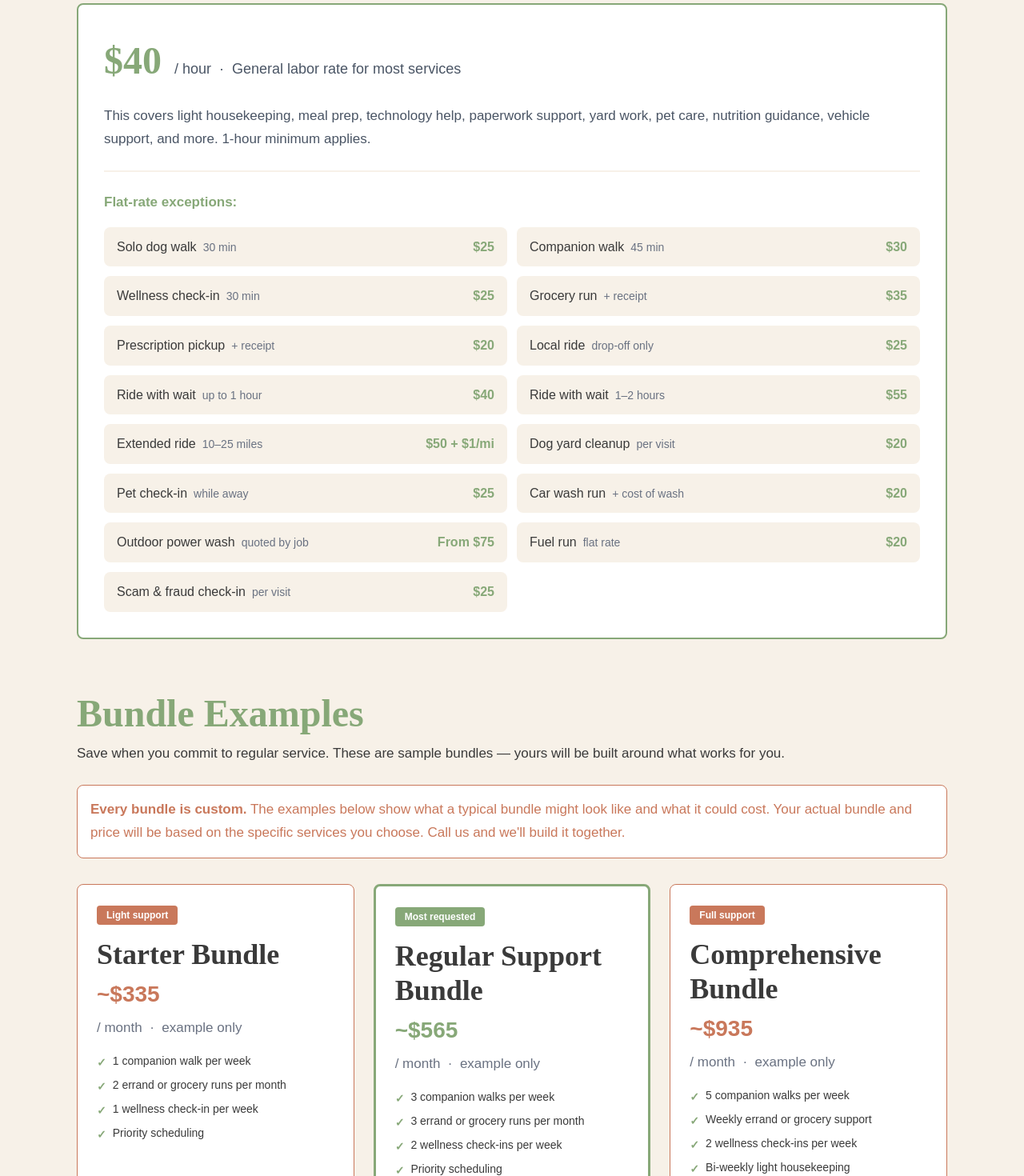
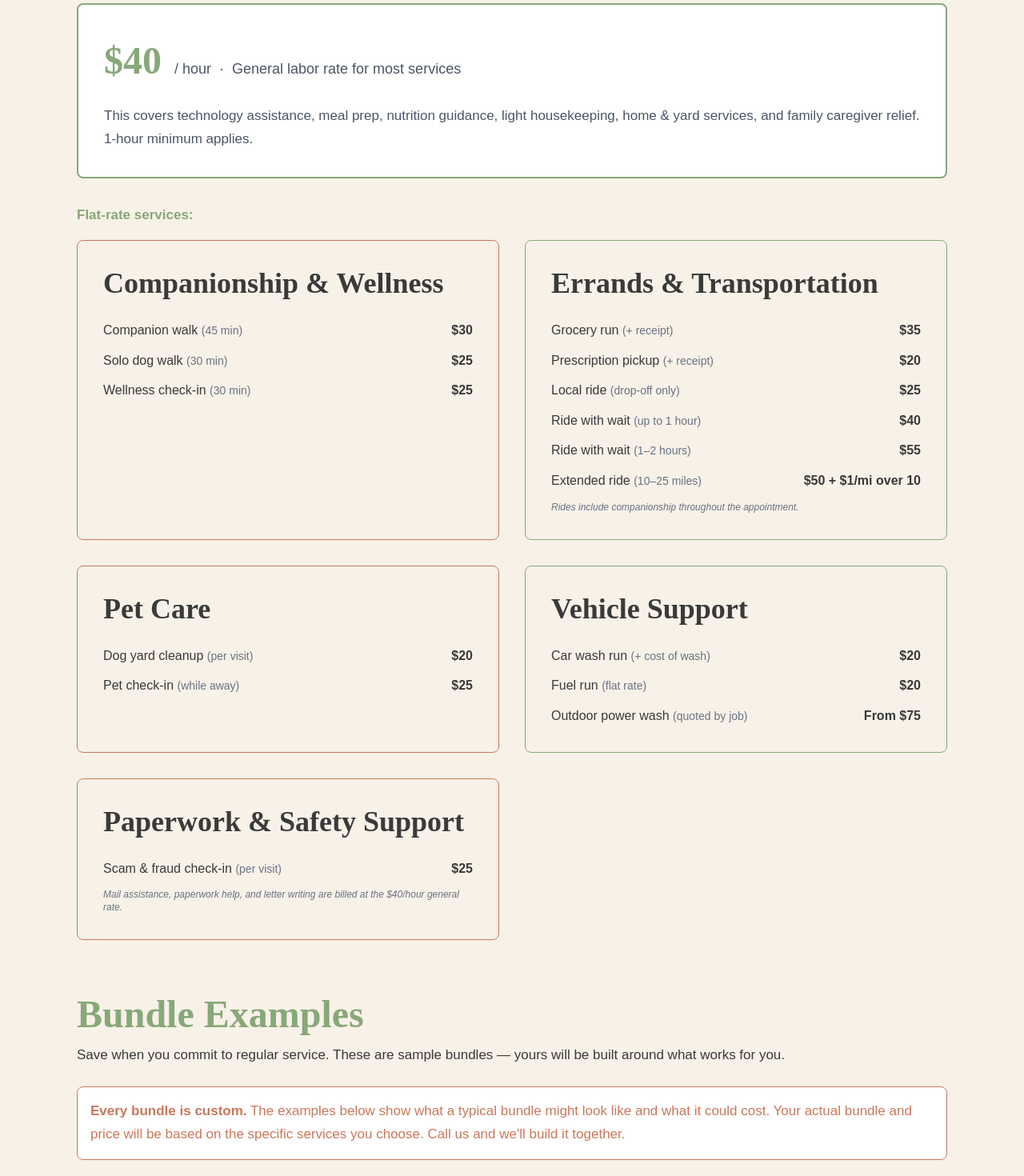
Before and after one commit to GoodCompanySCS/goodcompany-scs, a Next.js app: page /pricing in a window 1280 px wide. Shown: the part 600-2070 px from the top of the page at 80% size. Built offline with nearby package versions, Linux system fonts and the light colour scheme.

Commit message:
Update page.tsx

```diff
--- a/app/pricing/page.tsx
+++ b/app/pricing/page.tsx
@@ -13,52 +13,118 @@ export default function Pricing() {
             <h2 style={{ color: 'var(--terracotta)' }} className="mb-2">À La Carte Services</h2>
             <p className="text-lg mb-8">Pay as you go. No commitment required.</p>
 
-            {/* Base Rate Card */}
+            {/* Base Rate */}
             <div style={{ backgroundColor: 'white', borderColor: 'var(--sage)', borderWidth: '2px' }} className="p-8 rounded-lg mb-8">
               <div className="flex items-baseline gap-4 mb-4">
                 <span style={{ color: 'var(--sage)', fontSize: '3rem', fontWeight: '700', fontFamily: 'Fraunces' }}>$40</span>
                 <span className="text-lg text-gray-600">/ hour &nbsp;·&nbsp; General labor rate for most services</span>
               </div>
-              <p className="text-gray-600 mb-6">
-                This covers light housekeeping, meal prep, technology help, paperwork support, yard work, pet care, nutrition guidance, vehicle support, and more. 1-hour minimum applies.
+              <p className="text-gray-600">
+                This covers technology assistance, meal prep, nutrition guidance, light housekeeping, home & yard services, and family caregiver relief. 1-hour minimum applies.
               </p>
+            </div>
 
-              <div style={{ borderTopColor: 'var(--cream)', borderTopWidth: '2px' }} className="pt-6">
-                <p className="font-semibold mb-4" style={{ color: 'var(--sage)' }}>Flat-rate exceptions:</p>
-                <div className="grid grid-cols-1 md:grid-cols-2 gap-3">
+            {/* Flat-Rate Categories */}
+            <p className="font-semibold text-lg mb-4" style={{ color: 'var(--sage)' }}>Flat-rate services:</p>
+            <div className="grid grid-cols-1 md:grid-cols-2 gap-8">
 
-                  {[
-                    { name: 'Solo dog walk', note: '30 min', price: '$25' },
-                    { name: 'Companion walk', note: '45 min', price: '$30' },
-                    { name: 'Wellness check-in', note: '30 min', price: '$25' },
-                    { name: 'Grocery run', note: '+ receipt', price: '$35' },
-                    { name: 'Prescription pickup', note: '+ receipt', price: '$20' },
-                    { name: 'Local ride', note: 'drop-off only', price: '$25' },
-                    { name: 'Ride with wait', note: 'up to 1 hour', price: '$40' },
-                    { name: 'Ride with wait', note: '1–2 hours', price: '$55' },
-                    { name: 'Extended ride', note: '10–25 miles', price: '$50 + $1/mi' },
-                    { name: 'Dog yard cleanup', note: 'per visit', price: '$20' },
-                    { name: 'Pet check-in', note: 'while away', price: '$25' },
-                    { name: 'Car wash run', note: '+ cost of wash', price: '$20' },
-                    { name: 'Outdoor power wash', note: 'quoted by job', price: 'From $75' },
-                    { name: 'Fuel run', note: 'flat rate', price: '$20' },
-                    { name: 'Scam & fraud check-in', note: 'per visit', price: '$25' },
-                  ].map((item, i) => (
-                    <div
-                      key={i}
-                      style={{ backgroundColor: 'var(--cream)', borderRadius: '8px' }}
-                      className="flex justify-between items-center px-4 py-3"
-                    >
-                      <div>
-                        <span className="font-medium">{item.name}</span>
-                        <span className="text-sm text-gray-500 ml-2">{item.note}</span>
-                      </div>
-                      <span className="font-bold ml-4 whitespace-nowrap" style={{ color: 'var(--sage)' }}>{item.price}</span>
-                    </div>
-                  ))}
+              {/* Companionship & Wellness */}
+              <div style={{ borderColor: 'var(--terracotta)', borderWidth: '1px' }} className="p-8 rounded-lg">
+                <h3 className="mb-6">Companionship & Wellness</h3>
+                <ul className="space-y-3">
+                  <li className="flex justify-between">
+                    <span>Companion walk <span className="text-sm text-gray-500">(45 min)</span></span>
+                    <span className="font-semibold">$30</span>
+                  </li>
+                  <li className="flex justify-between">
+                    <span>Solo dog walk <span className="text-sm text-gray-500">(30 min)</span></span>
+                    <span className="font-semibold">$25</span>
+                  </li>
+                  <li className="flex justify-between">
+                    <span>Wellness check-in <span className="text-sm text-gray-500">(30 min)</span></span>
+                    <span className="font-semibold">$25</span>
+                  </li>
+                </ul>
+              </div>
 
-                </div>
+              {/* Errands & Transportation */}
+              <div style={{ borderColor: 'var(--sage)', borderWidth: '1px' }} className="p-8 rounded-lg">
+                <h3 className="mb-6">Errands & Transportation</h3>
+                <ul className="space-y-3">
+                  <li className="flex justify-between">
+                    <span>Grocery run <span className="text-sm text-gray-500">(+ receipt)</span></span>
+                    <span className="font-semibold">$35</span>
+                  </li>
+                  <li className="flex justify-between">
+                    <span>Prescription pickup <span className="text-sm text-gray-500">(+ receipt)</span></span>
+                    <span className="font-semibold">$20</span>
+                  </li>
+                  <li className="flex justify-between">
+                    <span>Local ride <span className="text-sm text-gray-500">(drop-off only)</span></span>
+                    <span className="font-semibold">$25</span>
+                  </li>
+                  <li className="flex justify-between">
+                    <span>Ride with wait <span className="text-sm text-gray-500">(up to 1 hour)</span></span>
+                    <span className="font-semibold">$40</span>
+                  </li>
+                  <li className="flex justify-between">
+                    <span>Ride with wait <span className="text-sm text-gray-500">(1–2 hours)</span></span>
+                    <span className="font-semibold">$55</span>
+                  </li>
+                  <li className="flex justify-between">
+                    <span>Extended ride <span className="text-sm text-gray-500">(10–25 miles)</span></span>
+                    <span className="font-semibold">$50 + $1/mi over 10</span>
+                  </li>
+                  <li className="text-xs text-gray-500 italic mt-2">Rides include companionship throughout the appointment.</li>
+                </ul>
               </div>
+
+              {/* Pet Care */}
+              <div style={{ borderColor: 'var(--terracotta)', borderWidth: '1px' }} className="p-8 rounded-lg">
+                <h3 className="mb-6">Pet Care</h3>
+                <ul className="space-y-3">
+                  <li className="flex justify-between">
+                    <span>Dog yard cleanup <span className="text-sm text-gray-500">(per visit)</span></span>
+                    <span className="font-semibold">$20</span>
+                  </li>
+                  <li className="flex justify-between">
+                    <span>Pet check-in <span className="text-sm text-gray-500">(while away)</span></span>
+                    <span className="font-semibold">$25</span>
+                  </li>
+                </ul>
+              </div>
+
+              {/* Vehicle Support */}
+              <div style={{ borderColor: 'var(--sage)', borderWidth: '1px' }} className="p-8 rounded-lg">
+                <h3 className="mb-6">Vehicle Support</h3>
+                <ul className="space-y-3">
+                  <li className="flex justify-between">
+                    <span>Car wash run <span className="text-sm text-gray-500">(+ cost of wash)</span></span>
+                    <span className="font-semibold">$20</span>
+                  </li>
+                  <li className="flex justify-between">
+                    <span>Fuel run <span className="text-sm text-gray-500">(flat rate)</span></span>
+                    <span className="font-semibold">$20</span>
+                  </li>
+                  <li className="flex justify-between">
+                    <span>Outdoor power wash <span className="text-sm text-gray-500">(quoted by job)</span></span>
+                    <span className="font-semibold">From $75</span>
+                  </li>
+                </ul>
+              </div>
+
+              {/* Paperwork & Safety Support */}
+              <div style={{ borderColor: 'var(--terracotta)', borderWidth: '1px' }} className="p-8 rounded-lg">
+                <h3 className="mb-6">Paperwork & Safety Support</h3>
+                <ul className="space-y-3">
+                  <li className="flex justify-between">
+                    <span>Scam & fraud check-in <span className="text-sm text-gray-500">(per visit)</span></span>
+                    <span className="font-semibold">$25</span>
+                  </li>
+                  <li className="text-xs text-gray-500 italic mt-2">Mail assistance, paperwork help, and letter writing are billed at the $40/hour general rate.</li>
+                </ul>
+              </div>
+
             </div>
           </div>
 
@@ -67,7 +133,6 @@ export default function Pricing() {
             <h2 style={{ color: 'var(--sage)' }} className="mb-2">Bundle Examples</h2>
             <p className="text-lg mb-6">Save when you commit to regular service. These are sample bundles — yours will be built around what works for you.</p>
 
-            {/* Disclaimer */}
             <div style={{ backgroundColor: 'white', borderColor: 'var(--terracotta)', borderWidth: '1px', borderRadius: '8px' }} className="p-4 mb-8">
               <p className="text-sm" style={{ color: 'var(--terracotta)' }}>
                 <strong>Every bundle is custom.</strong> The examples below show what a typical bundle might look like and what it could cost. Your actual bundle and price will be based on the specific services you choose. Call us and we'll build it together.
@@ -76,7 +141,6 @@ export default function Pricing() {
 
             <div className="grid grid-cols-1 md:grid-cols-3 gap-6">
 
-              {/* Starter Bundle */}
               <div style={{ backgroundColor: 'white', borderColor: 'var(--terracotta)', borderWidth: '1px' }} className="p-6 rounded-lg">
                 <div style={{ backgroundColor: 'var(--terracotta)', color: 'white' }} className="inline-block px-3 py-1 rounded text-xs font-semibold mb-4">
                   Light support
@@ -99,7 +163,6 @@ export default function Pricing() {
                 </ul>
               </div>
 
-              {/* Regular Support Bundle */}
               <div style={{ backgroundColor: 'white', borderColor: 'var(--sage)', borderWidth: '3px' }} className="p-6 rounded-lg">
                 <div style={{ backgroundColor: 'var(--sage)', color: 'white' }} className="inline-block px-3 py-1 rounded text-xs font-semibold mb-4">
                   Most requested
@@ -123,7 +186,6 @@ export default function Pricing() {
                 </ul>
               </div>
 
-              {/* Comprehensive Bundle */}
               <div style={{ backgroundColor: 'white', borderColor: 'var(--terracotta)', borderWidth: '1px' }} className="p-6 rounded-lg">
                 <div style={{ backgroundColor: 'var(--terracotta)', color: 'white' }} className="inline-block px-3 py-1 rounded text-xs font-semibold mb-4">
                   Full support
@@ -154,27 +216,25 @@ export default function Pricing() {
           {/* How Pricing Works */}
           <div className="mb-16">
             <h2 style={{ color: 'var(--sage)' }} className="mb-6">How pricing works</h2>
-            <div style={{ backgroundColor: 'white', borderColor: '#e5e7eb', borderWidth: '1px' }} className="rounded-lg overflow-hidden">
+            <div className="grid grid-cols-1 md:grid-cols-2 gap-4">
               {[
                 { label: 'À la carte', value: 'One-time services, billed after completion.' },
                 { label: 'Bundles', value: 'Billed monthly. Cancel anytime with 7 days\' notice.' },
                 { label: 'Payment', value: 'Check, Venmo, Zelle, Square, or cash. We keep it simple.' },
                 { label: 'No hidden fees', value: 'What you see is what you pay.' },
-              ].map((row, i, arr) => (
-                <div
-                  key={i}
-                  style={{ borderBottomColor: '#f3f4f6', borderBottomWidth: i < arr.length - 1 ? '1px' : '0' }}
-                  className="flex justify-between items-center px-6 py-4"
-                >
-                  <span className="font-semibold" style={{ color: 'var(--sage)' }}>{row.label}</span>
-                  <span className="text-gray-600 text-right ml-4">{row.value}</span>
+              ].map((row, i) => (
+                <div key={i} className="flex items-start gap-3 p-4">
+                  <div>
+                    <p className="font-semibold text-gray-800">{row.label}</p>
+                    <p className="text-gray-600 text-sm mt-1">{row.value}</p>
+                  </div>
                 </div>
               ))}
             </div>
           </div>
+
         </div>
       </section>
-
 
       {/* CTA */}
       <section style={{ backgroundColor: 'var(--terracotta)', color: 'white' }} className="section-padding">
```
